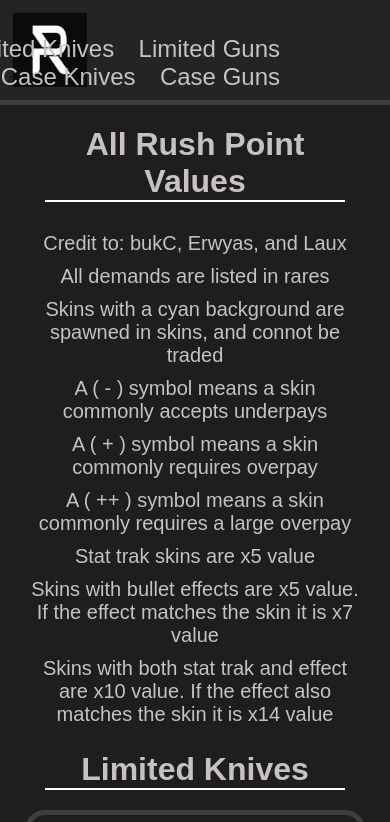
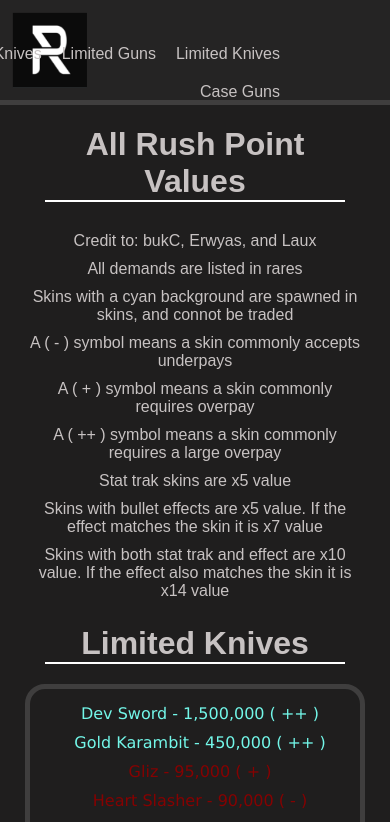
Before and after one commit to Liam-a-34/Rush-Point-Value-List, a plain HTML site: page index.html in a window 390 px wide. Shown: the top 822 px of the page. Drawn offline with Linux system fonts and the light colour scheme.

Commit message:
added media qeuery

```diff
--- a/assets/style.css
+++ b/assets/style.css
@@ -42,12 +42,15 @@ figure {
 a {
     text-decoration: none;
     color: rgb(199, 194, 194);
-    display: inline;
+    display: flex;
+    flex-direction: row;
+    flex: wrap;
     padding: 10px;
     font-size: 150%;
     position: relative;
     top: 35px;
     right: 100px;
+    float:right;
 }
 
 
@@ -145,3 +148,11 @@ h3 {
 .text-center {
     text-align: center;
 }
+
+@media screen and (max-width: 768px) {
+    a,
+    p,
+    li {
+        font-size: 100%;
+    }
+}
```
